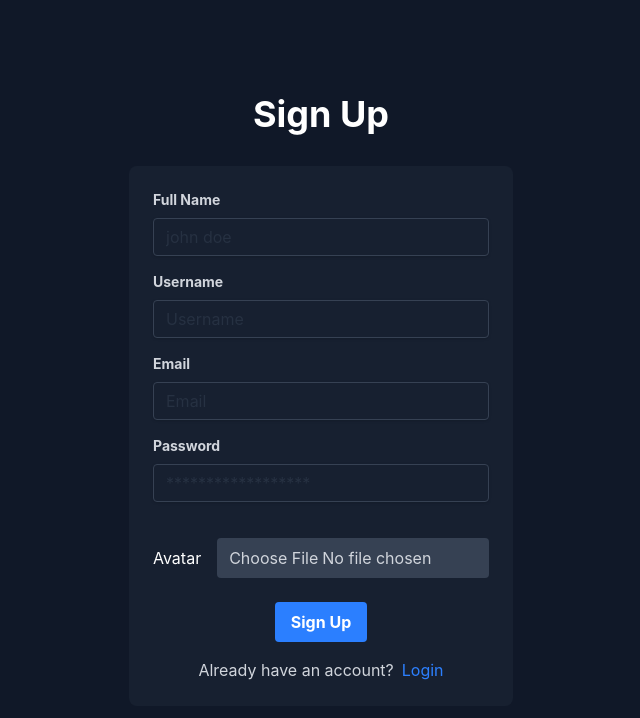
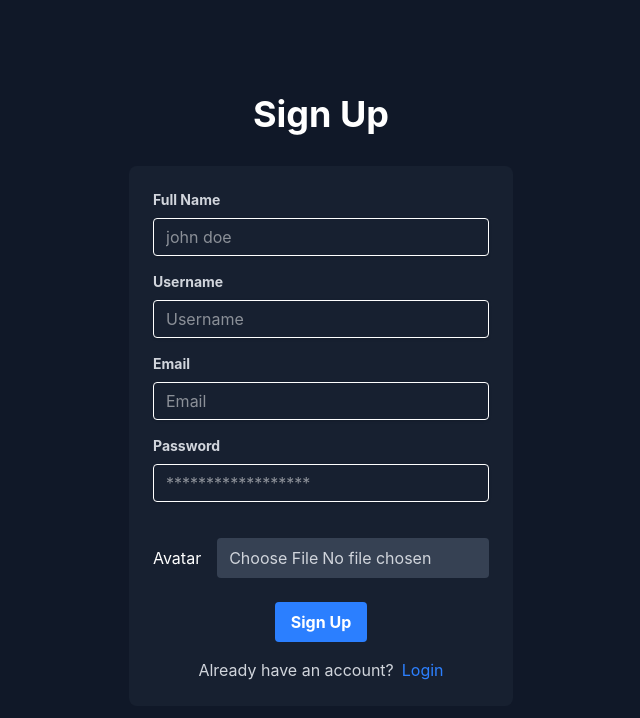
Before and after one commit to OikawaToru1/Buddy, a React (Vite) app in the folder client/: page /signup in a window 1280 px wide. Shown: the top 718 px of the page, without its empty margins (319-959 px from the left). Built offline with nearby package versions, Linux system fonts and the light colour scheme.

Commit message:
removed font color in input

```diff
--- a/client/src/pages/Signup.tsx
+++ b/client/src/pages/Signup.tsx
@@ -83,7 +83,7 @@ function Signup() {
               Full Name
             </label>
             <input
-              className="shadow appearance-none border rounded w-full py-2 px-3 text-gray-700 leading-tight focus:outline-none focus:shadow-outline"
+              className="shadow appearance-none border rounded w-full py-2 px-3  leading-tight focus:outline-none focus:shadow-outline"
               id="username"
               type="text"
               placeholder="john doe"
@@ -101,7 +101,7 @@ function Signup() {
               Username
             </label>
             <input
-              className="shadow appearance-none border rounded w-full py-2 px-3 text-gray-700 leading-tight focus:outline-none focus:shadow-outline"
+              className="shadow appearance-none border rounded w-full py-2 px-3  leading-tight focus:outline-none focus:shadow-outline"
               id="username"
               type="text"
               placeholder="Username"
@@ -119,7 +119,7 @@ function Signup() {
               Email
             </label>
             <input
-              className="shadow appearance-none border rounded w-full py-2 px-3 text-gray-700 leading-tight focus:outline-none focus:shadow-outline"
+              className="shadow appearance-none border rounded w-full py-2 px-3  leading-tight focus:outline-none focus:shadow-outline"
               id="email"
               type="email"
               placeholder="Email"
@@ -137,7 +137,7 @@ function Signup() {
               Password
             </label>
             <input
-              className="shadow appearance-none border rounded w-full py-2 px-3 text-gray-700 mb-3 leading-tight focus:outline-none focus:shadow-outline"
+              className="shadow appearance-none border rounded w-full py-2 px-3  mb-3 leading-tight focus:outline-none focus:shadow-outline"
               id="password"
               type="password"
               placeholder="******************"
```
